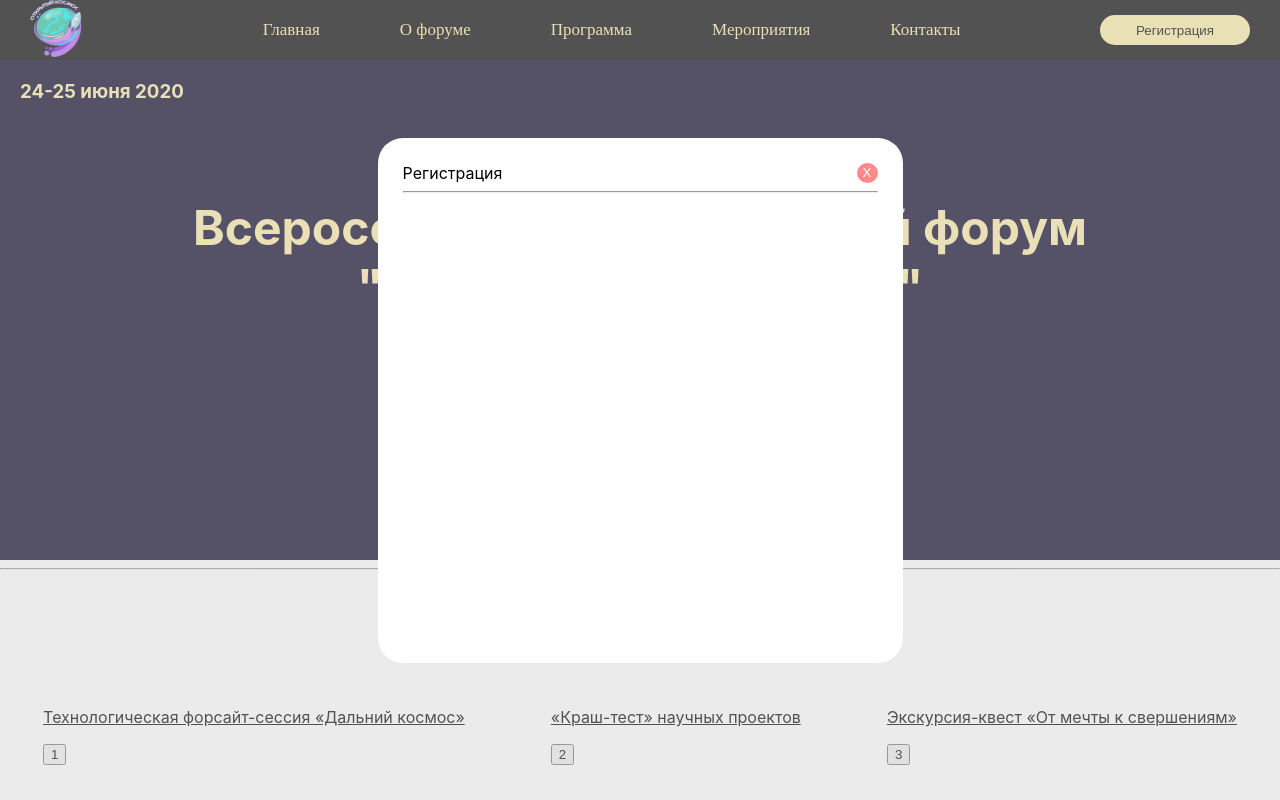
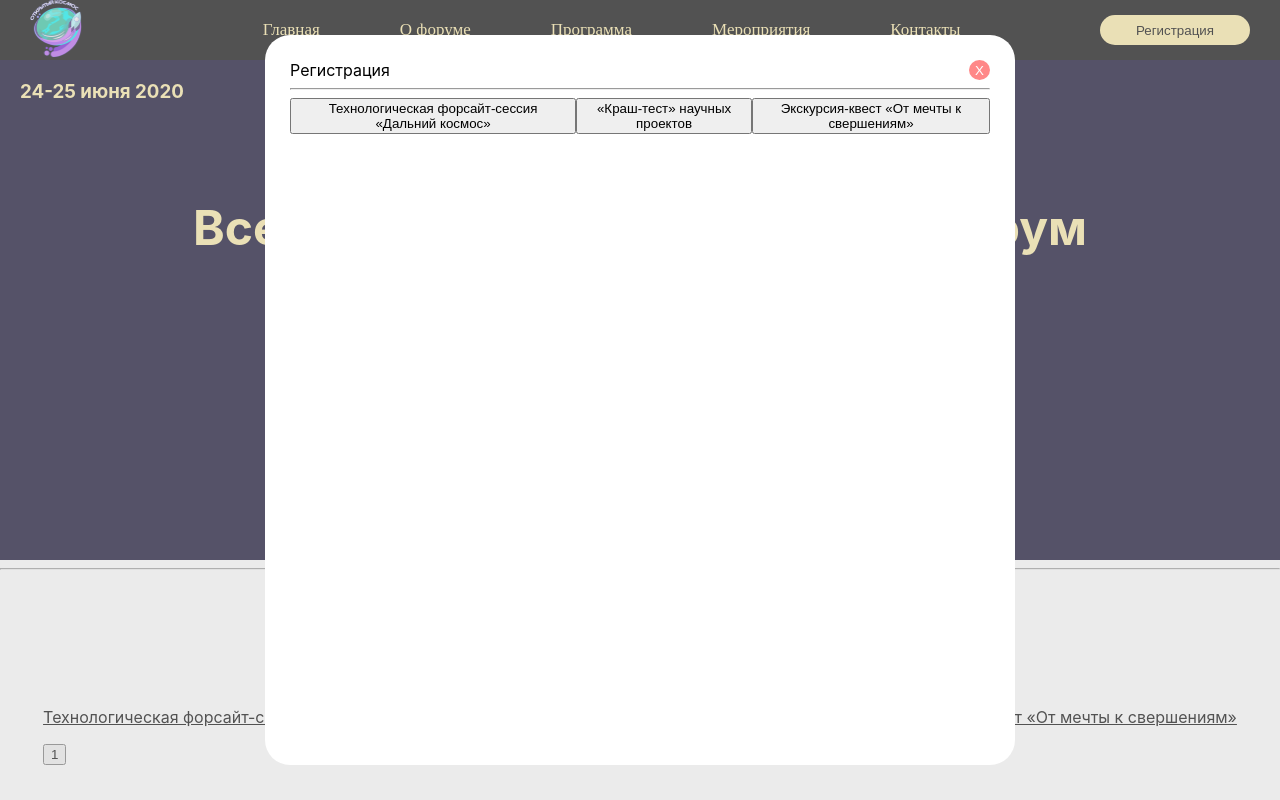
Before and after one commit to algorithm-ssau/not_just_space, a React (Create React App) app in the folder client/: page / in a window 1280 px wide. Both pictures are taken after a click on the button "Регистрация". Shown: the top 800 px of the page. Built offline with nearby package versions, Linux system fonts and the light colour scheme.

Commit message:
Добавлена регистрация

```diff
--- a/client/src/components/authwnd/authwnd.js
+++ b/client/src/components/authwnd/authwnd.js
@@ -1,17 +1,94 @@
-import React from 'react'
+import React, {useState} from 'react'
 import { BaseWnd } from '../basewnd/basewnd'
 
-export const AuthWnd = ({isShowing, hide}) => {
+export const AuthWnd = ({ isShowing, hide }) => {
+
+    const wndStyle = {
+        width: '700px',
+        height: '85vh'
+    }
+
+    const [activeRegistration, setActiveRegistration] = useState({
+        farSpace: false,
+        breakTest: false,
+        dreamToFulfilment: false
+    })
+
+    let [forStudents, setForStudents] = useState(false);
+
+    const switchRegistrationEvent = (event) => {
+        const value = event.target.value;
+
+        for (let key in activeRegistration) {
+            activeRegistration[key] = value === key;
+        }
+        setActiveRegistration({...activeRegistration})
+    };
 
     return (
         <BaseWnd
             wndTitle="Регистрация"
             isShowing={isShowing}
             hide={hide}
+            wndStyle={wndStyle}
         >
-            <div>
-
+            <div {...{
+                style: {
+                    display: 'flex',
+                    justifyContent: 'center',
+                }
+            }}>
+                <button
+                    value='farSpace'
+                    onClick={switchRegistrationEvent}
+                >
+                    Технологическая форсайт-сессия «Дальний космос»
+                </button>
+                <button
+                    value='breakTest'
+                    onClick={switchRegistrationEvent}
+                >
+                    «Краш-тест» научных проектов
+                </button>
+                <button
+                    value='dreamToFulfilment'
+                    onClick={switchRegistrationEvent}
+                >
+                    Экскурсия-квест «От мечты к свершениям»
+                </button>
             </div>
+            <center>
+                <iframe hidden={!activeRegistration.farSpace} src="https://docs.google.com/forms/d/e/1FAIpQLSezj-LPeXWtlrrfhXwbzzGbZwBs-b5vqXTbWD9UZiOi0qM36w/viewform?embedded=true" width="640" height="2135" frameborder="0" marginheight="0" marginwidth="0">Загрузка…</iframe>
+                <div hidden={!activeRegistration.breakTest}>
+                    <a target="_blank" href="https://docs.google.com/forms/d/e/1FAIpQLSfVlLl6Djca2-W68fdn3iRo7oNqzJE2sHwfdI3Aa4tSg13s-g/viewform?usp=sf_link">
+                        «Краш-тест» научных проектов
+                    </a>
+                </div>
+                <div hidden={!activeRegistration.dreamToFulfilment}>
+                    <label htmlFor="forStudentsNo" style={{display: 'inline-block'}}><h3>Для всех: </h3></label>
+                    <input
+                        type="radio"
+                        name="forStudents"
+                        value="forStudentsNo"
+                        id="forStudentsNo"
+                        onChange={(event) => {setForStudents(event.target.value === 'forStudentsYes')}}
+                    />
+                    <label htmlFor="forStudentsYes" style={{display: 'inline-block'}}><h3>Для школьников: </h3></label>
+                    <input
+                        type="radio"
+                        name="forStudents"
+                        value="forStudentsYes"
+                        id="forStudentsYes"
+                        onChange={(event) => { setForStudents(event.target.value === 'forStudentsYes') }}
+                    />
+                    <div hidden={forStudents}>
+                        <iframe src="https://docs.google.com/forms/d/e/1FAIpQLSe2ln_wlUgZYDwjC7_fs8UoIoJ6WFeWgumhT9xtLrbaVg8FEg/viewform?embedded=true" width="640" height="1940" frameborder="0" marginheight="0" marginwidth="0">Загрузка…</iframe>
+                    </div>
+                    <div hidden={!forStudents}>
+                        <iframe src="https://docs.google.com/forms/d/e/1FAIpQLSdElidGAL3cBr-rbG_Es_R7FKPRobUZzNVPR3fIEFHF2oXtVg/viewform?embedded=true" width="640" height="1400" frameborder="0" marginheight="0" marginwidth="0">Загрузка…</iframe>
+                    </div>
+                </div>
+            </center>
         </BaseWnd>
     )
 }
--- a/client/src/components/basewnd/basewnd.js
+++ b/client/src/components/basewnd/basewnd.js
@@ -1,7 +1,7 @@
 import React from 'react'
 import '../../common/css/modalwnd.css'
 
-export const BaseWnd = ({ wndTitle, isShowing, hide, ...props }) => {
+export const BaseWnd = ({ wndTitle, isShowing, hide, wndStyle, ...props }) => {
     /**
      * Базовый компонент для модальных окон.
      * Для открытия и закрытия можно использовать хук useToggle.
@@ -11,7 +11,7 @@ export const BaseWnd = ({ wndTitle, isShowing, hide, ...props }) => {
      */
     return (
         isShowing && <div className="modal-block">
-            <div className="window-block">
+            <div className="window-block" style={wndStyle}>
                 <div className="window-header">
                     <div className="window-title">
                         {wndTitle}
```
